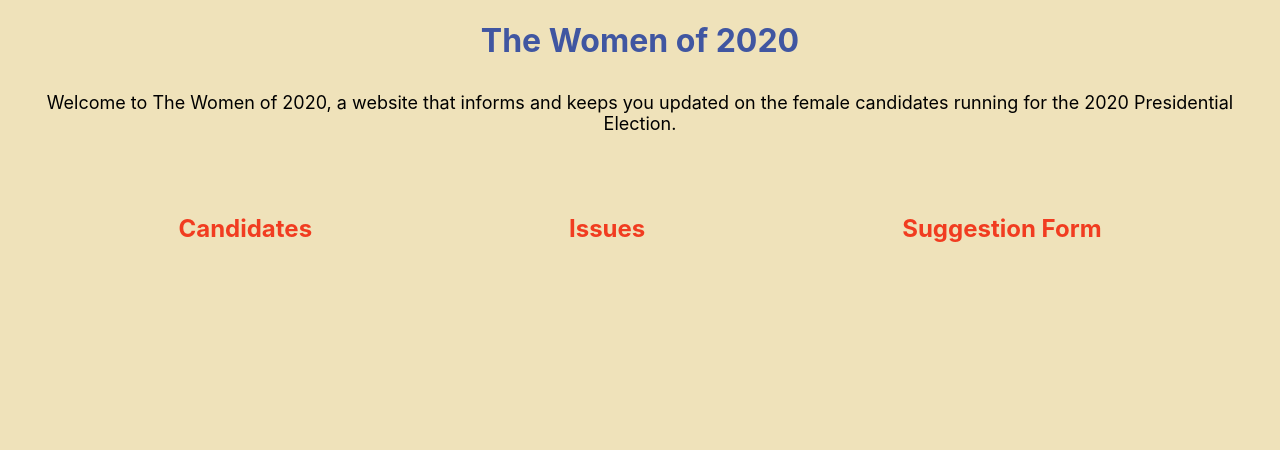
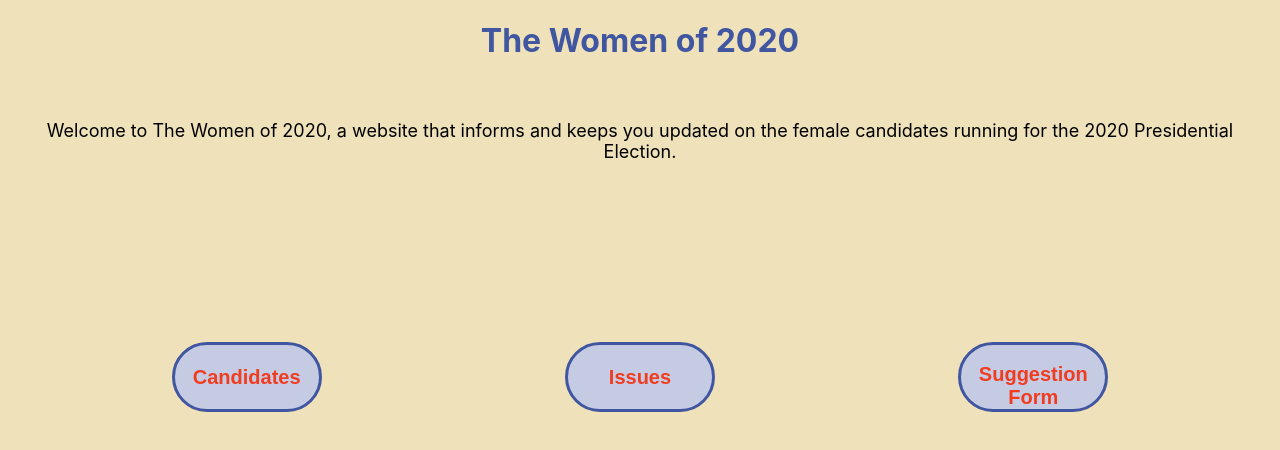
Before and after one commit to jamiemiller8/2020-presidential-candidates, a React (Create React App) app: page /home in a window 1280 px wide. Shown: the top 450 px of the page. Built offline with nearby package versions, Linux system fonts and the light colour scheme.

Commit message:
working on button and button css

```diff
--- a/src/Home.css
+++ b/src/Home.css
@@ -11,6 +11,7 @@ h1 {
 p {
     padding: 10px;
     font-size: 18px;
+    margin-top: 50px;
 }
 
 .link {
@@ -24,3 +25,18 @@ p {
     margin: 50px;
     justify-content: space-around;
 }
+
+.btn {
+    background-color: #C5CBE3;
+    border: solid #4056A1;
+    width: 150px;
+    height: 70px;
+    margin-top: 120px;
+    transition: 0.4s;
+    opacity: 1;
+    border-radius: 120px;
+}
+
+.btn:hover {
+    opacity: 0.6;
+}
--- a/src/Home.js
+++ b/src/Home.js
@@ -1,7 +1,6 @@
 import React, { Component } from "react";
-import { Link,Route } from "react-router-dom";
+import { Link, Route } from "react-router-dom";
 import "./Home.css";
-
 
 class Home extends Component {
   render() {
@@ -17,22 +16,26 @@ class Home extends Component {
         </div>
         <div className="home-links">
           <div className="home-candidate-link">
+            <button class="btn">
               <Link to="/candidates/" className="link">
                 <h2>Candidates</h2>
               </Link>
+            </button>
           </div>
           <div className="home-issues-link">
+            <button class="btn">
               <Link to="/issues/" className="link">
                 <h2>Issues</h2>
               </Link>
+            </button>
           </div>
           <div className="home-form-link">
+            <button class="btn">
               <Link to="/form/" className="link">
                 <h2>Suggestion Form</h2>
               </Link>
+            </button>
           </div>
-
-
         </div>
       </div>
     );
```
Lines whose indentation alone changed are shown as unchanged.
